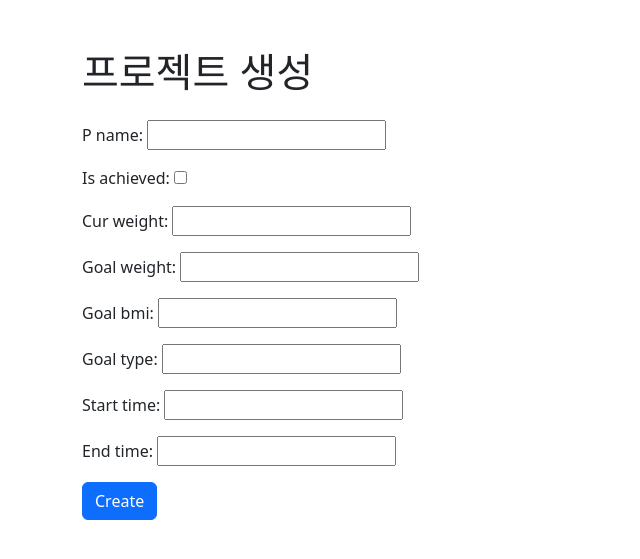
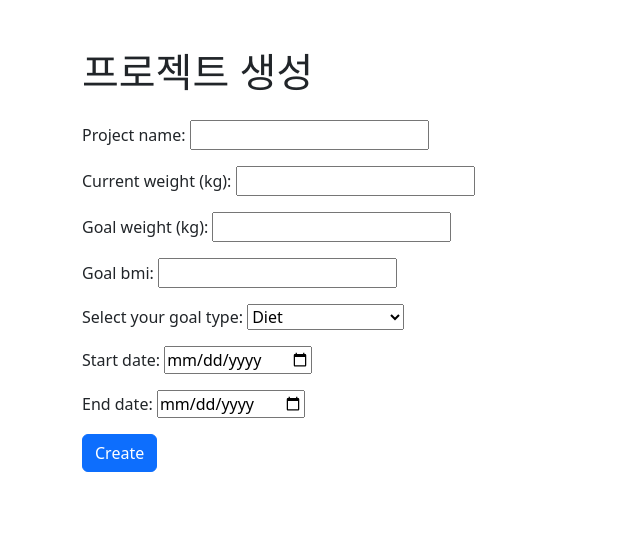
Before and after one commit to yonghoonjeon/HealthGenie, a Django app: page /pha/projects/create/ in a window 1280 px wide. Shown: the top 559 px of the page, without its empty margins (0-640 px from the left). Run offline with Django 4.2, Linux system fonts and the light colour scheme; the visitor is signed in with stand-in values (Sample User, id 1); some libraries are stand-ins or nearby versions.

Commit message:
- modified ProjectForm - add favicon on html - alter project table is_achieved

```diff
--- a/pha/forms.py
+++ b/pha/forms.py
@@ -1,5 +1,6 @@
 from django import forms
-from .models import User,Project
+from django.forms.widgets import NumberInput
+from .models import User, Project
 
 
 class UserRegisterForm(forms.ModelForm):
@@ -11,6 +12,7 @@ class UserRegisterForm(forms.ModelForm):
 
     def __init__(self, *args, **kwargs):
         super().__init__(*args, **kwargs)
+        self.fields['email'].widget = forms.EmailInput()
         self.fields['password'].widget = forms.PasswordInput()
 
     def save(self, commit=True):
@@ -21,7 +23,24 @@ class UserRegisterForm(forms.ModelForm):
             user.save()
         return user
 
+
+GOAL_CHOICES = [
+    ('diet', 'Diet'),
+    ('putting on weight', 'Putting on weight'),
+]
+
+
 class ProjectForm(forms.ModelForm):
     class Meta:
         model = Project
-        fields = ['p_name', 'is_achieved', 'cur_weight', 'goal_weight', 'goal_bmi', 'goal_type', 'start_time', 'end_time']
+        fields = ['p_name', 'cur_weight', 'goal_weight', 'goal_bmi', 'goal_type', 'start_time', 'end_time']
+
+    def __init__(self, *args, **kwargs):
+        super().__init__(*args, **kwargs)
+        self.fields['p_name'] = forms.CharField(label='Project name')
+        self.fields['cur_weight'] = forms.CharField(label='Current weight (kg)')
+        self.fields['goal_weight'] = forms.CharField(label='Goal weight (kg)')
+        self.fields['goal_bmi'] = forms.CharField(label='Goal bmi')
+        self.fields['start_time'] = forms.DateField(label='Start date', widget=NumberInput(attrs={'type': 'date'}))
+        self.fields['end_time'] = forms.DateField(label='End date', widget=NumberInput(attrs={'type': 'date'}))
+        self.fields['goal_type'] = forms.ChoiceField(label='Select your goal type', choices=GOAL_CHOICES)
--- a/pha/models.py
+++ b/pha/models.py
@@ -69,7 +69,7 @@ class User(AbstractBaseUser, PermissionsMixin):
 class Project(models.Model):
     project_id = models.AutoField(primary_key=True)
     user = models.ForeignKey(User, on_delete=models.CASCADE)
-    is_achieved = models.BooleanField()
+    is_achieved = models.BooleanField(default=False)
     p_name = models.CharField(max_length=100)
     cur_weight = models.FloatField()
     goal_weight = models.FloatField()
--- a/pha/templates/base.html
+++ b/pha/templates/base.html
@@ -8,8 +8,11 @@
     <!-- Bootstrap CSS -->
     <link rel="stylesheet" type="text/css" href="{% static 'bootstrap.min.css' %}">
     <!-- pha CSS -->
-    <link rel="stylesheet" type="text/css" href="{% static 'pha/style.css' %}">
-    <title>Hello, pybo!</title>
+    <link rel="stylesheet" type="text/css" href="{% static 'style.css' %}">
+    <!-- Fabicon -->
+    <link rel="icon" type="image/x-icon" href="{% static 'genie.ico' %}" />
+    <!-- Title -->
+    <title>HealthGenie </title>
 </head>
 <body>
 {% block content %}
--- a/pha/templates/pha/create_project.html
+++ b/pha/templates/pha/create_project.html
@@ -6,7 +6,6 @@
 {% block content %}
     <link href="https://cdn.jsdelivr.net/npm/bootstrap@5.3.0-alpha1/dist/css/bootstrap.min.css" rel="stylesheet">
     <link rel="stylesheet" type="text/css" href="{% static 'your_custom_css.css' %}">
-
     <div class="container my-5">
         <h1 class="mb-4">프로젝트 생성</h1>
         <form method="post" class="mt-3">
--- a/pha/templates/pha/login.html
+++ b/pha/templates/pha/login.html
@@ -7,6 +7,10 @@
     <meta name="viewport" content="width=device-width, initial-scale=1">
     <link href="https://cdn.jsdelivr.net/npm/bootstrap@5.3.0-alpha1/dist/css/bootstrap.min.css" rel="stylesheet">
     <link rel="stylesheet" type="text/css" href="{% static 'your_custom_css.css' %}">
+    <!-- Fabicon -->
+    <link rel="icon" type="image/x-icon" href="{% static 'genie.ico' %}" />
+    <!-- Title -->
+    <title>HealthGenie </title>
 </head>
 <body>
     <div class="container my-5">
--- a/pha/templates/pha/project_list.html
+++ b/pha/templates/pha/project_list.html
@@ -7,7 +7,10 @@
     <meta name="viewport" content="width=device-width, initial-scale=1">
     <link href="https://cdn.jsdelivr.net/npm/bootstrap@5.3.0-alpha1/dist/css/bootstrap.min.css" rel="stylesheet">
     <link rel="stylesheet" type="text/css" href="{% static 'your_custom_css.css' %}">
-    <title>프로젝트 리스트</title>
+    <!-- Fabicon -->
+    <link rel="icon" type="image/x-icon" href="{% static 'genie.ico' %}" />
+    <!-- Title -->
+    <title>HealthGenie </title>
 </head>
 <body>
     <div class="container my-5">
--- a/pha/templates/pha/register.html
+++ b/pha/templates/pha/register.html
@@ -7,7 +7,10 @@
     <meta name="viewport" content="width=device-width, initial-scale=1">
     <link href="https://cdn.jsdelivr.net/npm/bootstrap@5.3.0-alpha1/dist/css/bootstrap.min.css" rel="stylesheet">
     <link rel="stylesheet" type="text/css" href="{% static 'your_custom_css.css' %}">
-    <title>회원가입</title>
+    <!-- Fabicon -->
+    <link rel="icon" type="image/x-icon" href="{% static 'genie.ico' %}" />
+    <!-- Title -->
+    <title>HealthGenie </title>
 </head>
 <body>
     <div class="container my-5">
```
Also changed, not shown: pha/migrations/0002_alter_project_is_achieved.py (added), pha/static/genie.ico (added).
